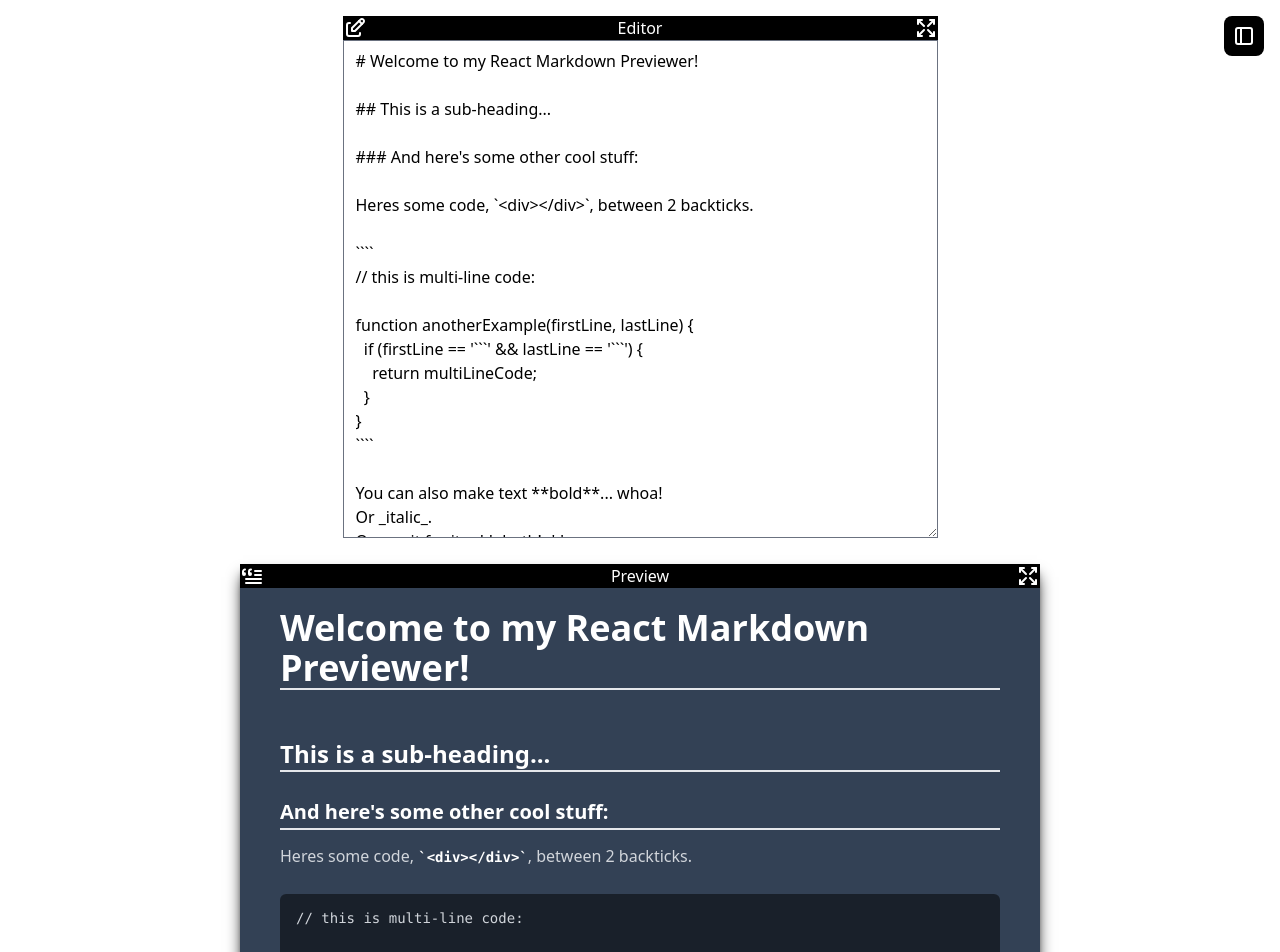
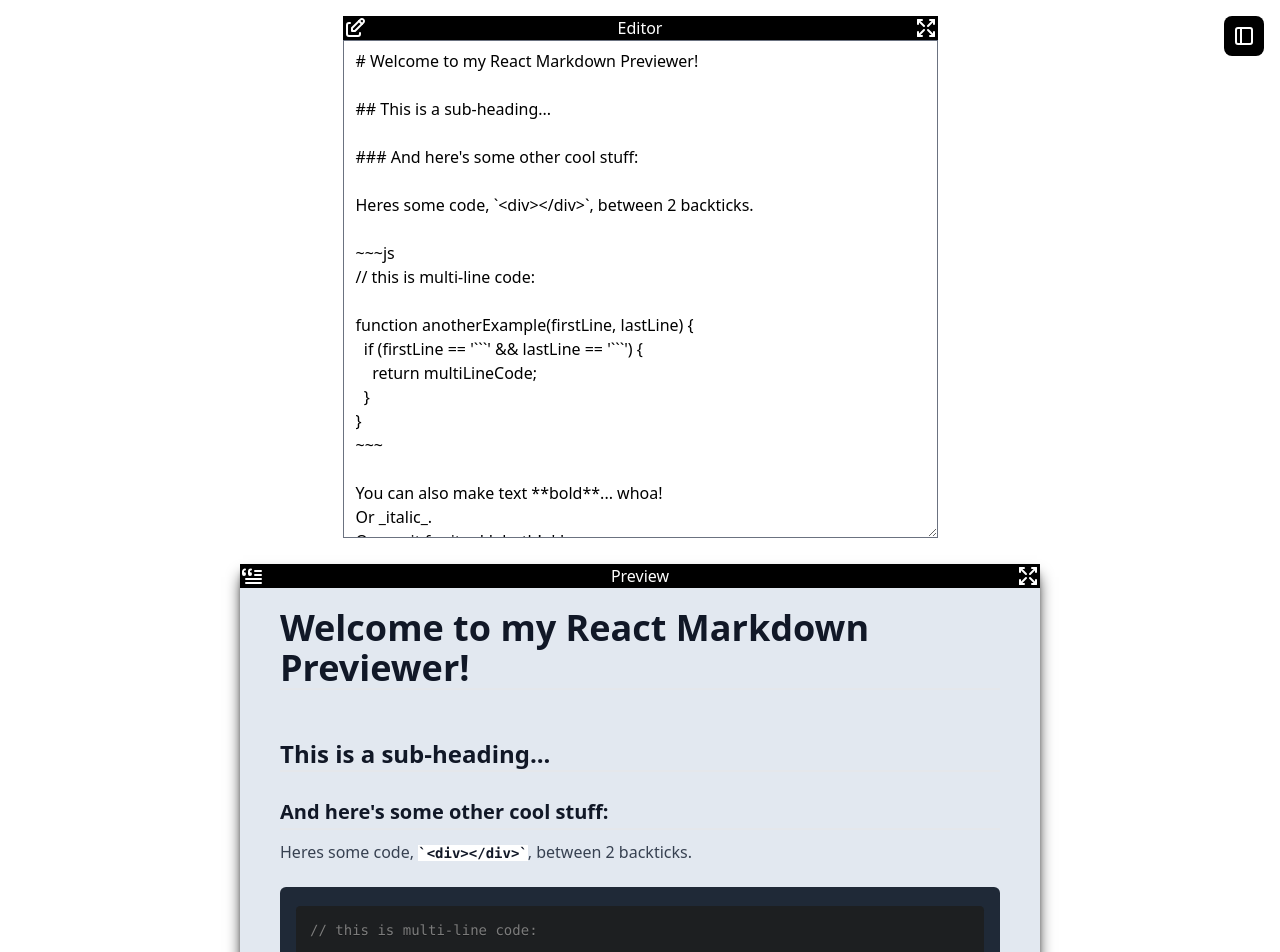
Before and after one commit to MuhRandy/react-markdown-preview, a React (Vite) app: page / in a window 1280 px wide. Shown: the top 952 px of the page. Built offline with nearby package versions, Linux system fonts and the light colour scheme.

Commit message:
add react-syntax-higlighter and update style preview

```diff
--- a/package.json
+++ b/package.json
@@ -14,6 +14,7 @@
     "react": "^18.2.0",
     "react-dom": "^18.2.0",
     "react-markdown": "^9.0.0",
+    "react-syntax-highlighter": "^15.5.0",
     "remark-gfm": "^4.0.0"
   },
   "devDependencies": {
--- a/src/components/Preview.jsx
+++ b/src/components/Preview.jsx
@@ -2,6 +2,9 @@ import { IconBlockquote } from "@tabler/icons-react";
 import Markdown from "react-markdown";
 import remarkGfm from "remark-gfm";
 import Header from "./Header";
+import { Prism as SyntaxHighlighter } from "react-syntax-highlighter";
+import { atomDark } from "react-syntax-highlighter/dist/esm/styles/prism";
+import { useState } from "react";
 
 const Preview = ({
   maximizeEditor,
@@ -9,6 +12,16 @@ const Preview = ({
   markdown,
   handleClick,
 }) => {
+  const style = (a, b) => {
+    let arr = [];
+    let c = "";
+    for (const i in b) {
+      arr.push(a + b[i]);
+    }
+    c = { ...arr };
+    return console.log(c);
+  };
+
   return (
     <div
       className={`min-w-[800px] shadow-lg shadow-black ${
@@ -22,9 +35,31 @@ const Preview = ({
         text={"Preview"}
       />
       <Markdown
-        className="prose max-w-[800px] prose-invert prose-headings:border-b-2 prose-p:whitespace-pre-wrap bg-slate-700 px-10 py-5"
+        className={`prose prose-table:max-w-fit prose-th:border-black prose-th:border prose-th:p-1 prose-td:border-black prose-td:border prose-td:p-1 leading-5 max-w-[800px] prose-headings:border-b-2 prose-p:whitespace-pre-wrap bg-slate-200 px-10 py-5 ${style(
+          "prose-blockquote:",
+          ["border-l-5", "border-slate-800", "ml-3"]
+        )}`}
         remarkPlugins={[remarkGfm]}
         children={`${markdown}`}
+        components={{
+          code(props) {
+            const { children, className, node, ...rest } = props;
+            const match = /language-(\w+)/.exec(className || "");
+            return match ? (
+              <SyntaxHighlighter
+                {...rest}
+                children={String(children).replace(/\n$/, "")}
+                style={atomDark}
+                language={match[1]}
+                PreTag="div"
+              />
+            ) : (
+              <code {...rest} className={`${className} bg-white`}>
+                {children}
+              </code>
+            );
+          },
+        }}
       />
     </div>
   );
```
Also changed, not shown: src/App.jsx (+2 -2 lines), 2 other files (tests, documents, lock files or other folders).
